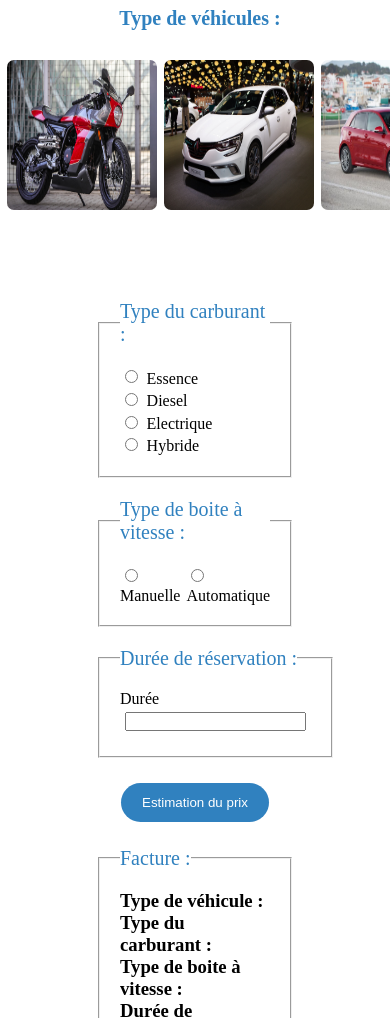
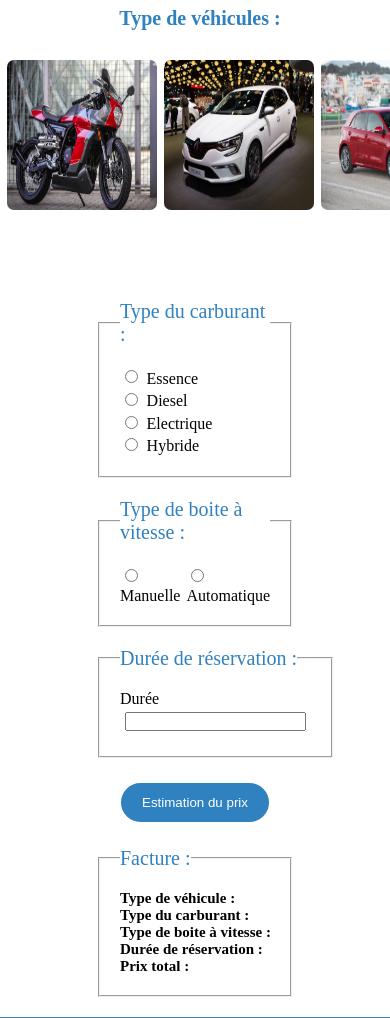
Before and after one commit to loubnas/Brief3_LoubnaSoussi, a plain HTML site: page reservation.html in a window 390 px wide. Shown: the part 82-1100 px from the top of the page. Drawn offline with Linux system fonts and the light colour scheme.

Commit message:
second commit

```diff
--- a/reservation.css
+++ b/reservation.css
@@ -14,9 +14,10 @@ fieldset{
 	padding:20px;
 
 	}
-	.TYPEvitesse{
-		display: flex;
-	}
+
+.TYPEvitesse{
+	display: flex;
+}
 
 legend{
 	color:#3081BF;
@@ -25,6 +26,7 @@ legend{
 
 input{
 margin: .3rem;
+cursor: pointer;
 }
 
 .bouton{
@@ -104,6 +106,7 @@ main img{
 	height: 150px;
 	margin-bottom: 10px;
 }
+
 }
 
 
@@ -122,8 +125,12 @@ main img{
 
 .carb{
 	display:block;
+	position:relative;
+	/* margin-top: 28px;
+	margin-bottom: 25px; */
 
 }
+
 .best-vehicules img{
     height: 150px;
 	width: 150px;
@@ -136,4 +143,10 @@ main img{
 	margin-bottom: -100px;
 
 }
+
+h3{
+	font-size: 15px;
+	margin-right: -5px;
+
 }
+}
```
